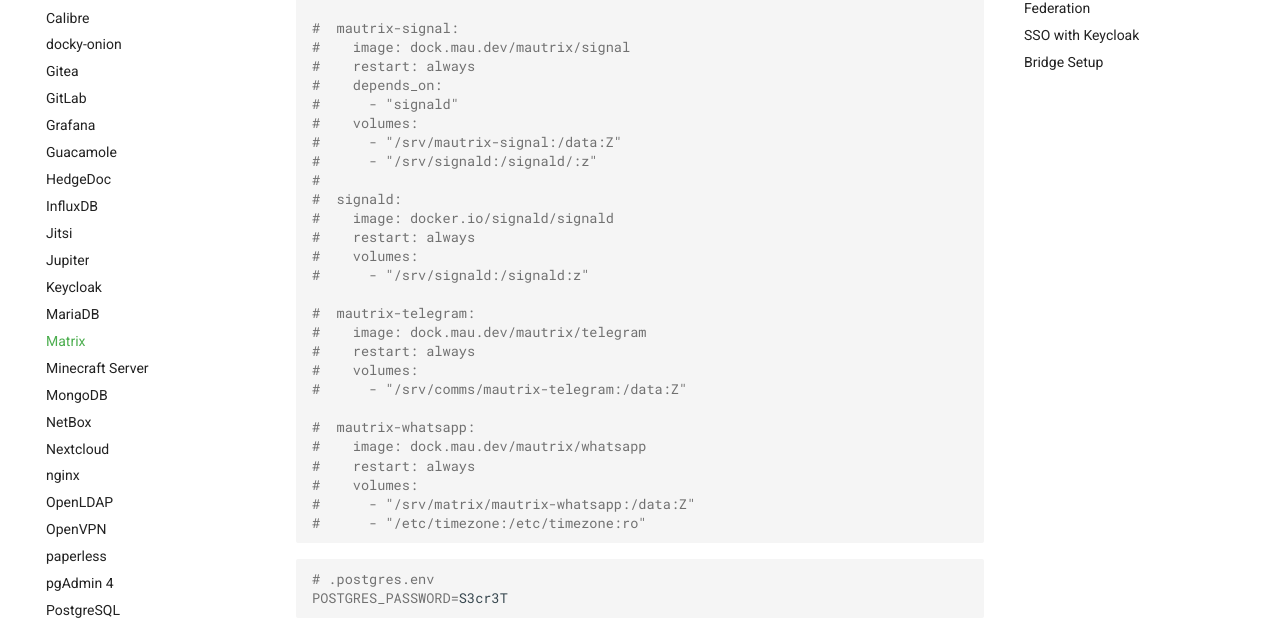
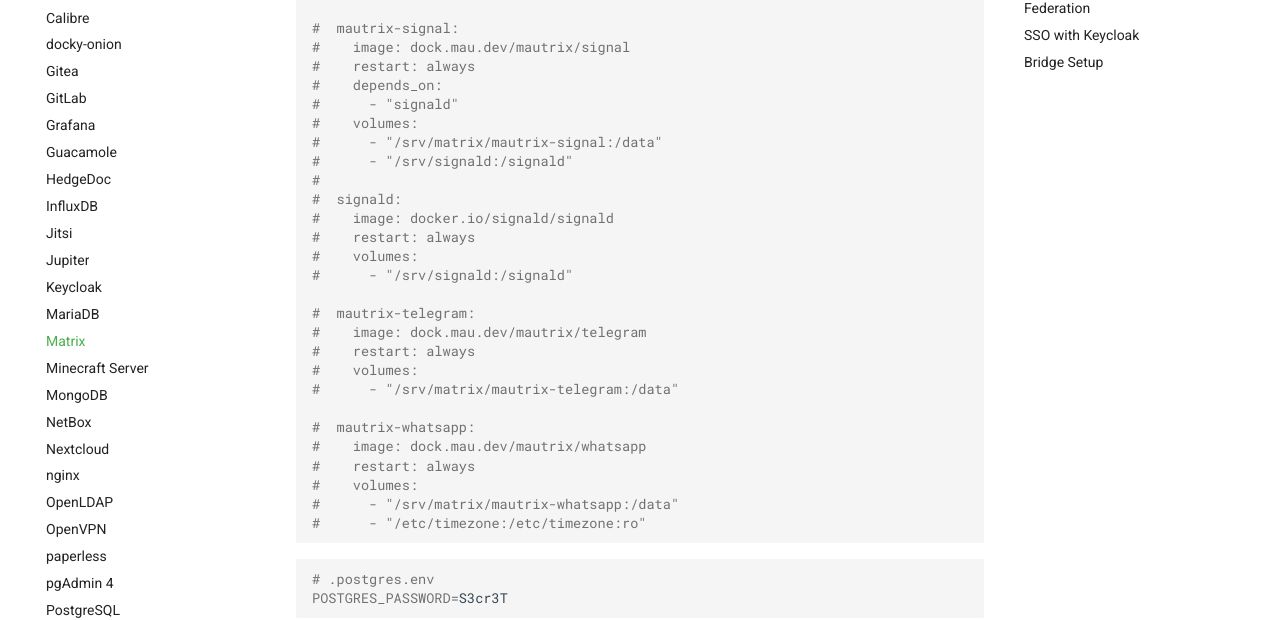
Before and after one commit to felbinger/AdminGuide, an MkDocs documentation site: the page built from docs/services/matrix.md, in a window 1280 px wide and 900 px high, scrolled down 463 px. Shown: the part 127-747 px from the top of the window. Built offline with MkDocs 1.6.1 and Material for MkDocs 9.7.7, drawn with Linux system fonts in a browser that asks for light colours; comment, search, counter and statistics services are not loaded.

Commit message:
Update matrix.md (#77)

````diff
--- a/docs/services/matrix.md
+++ b/docs/services/matrix.md
@@ -29,26 +29,26 @@ services:
 #    depends_on:
 #      - "signald"
 #    volumes:
-#      - "/srv/mautrix-signal:/data:Z"
-#      - "/srv/signald:/signald/:z"
+#      - "/srv/matrix/mautrix-signal:/data"
+#      - "/srv/signald:/signald"
 #
 #  signald:
 #    image: docker.io/signald/signald
 #    restart: always
 #    volumes:
-#      - "/srv/signald:/signald:z"
+#      - "/srv/signald:/signald"
 
 #  mautrix-telegram:
 #    image: dock.mau.dev/mautrix/telegram
 #    restart: always
 #    volumes:
-#      - "/srv/comms/mautrix-telegram:/data:Z"
+#      - "/srv/matrix/mautrix-telegram:/data"
 
 #  mautrix-whatsapp:
 #    image: dock.mau.dev/mautrix/whatsapp
 #    restart: always
 #    volumes:
-#      - "/srv/matrix/mautrix-whatsapp:/data:Z"
+#      - "/srv/matrix/mautrix-whatsapp:/data"
 #      - "/etc/timezone:/etc/timezone:ro"
 ```
 
````
